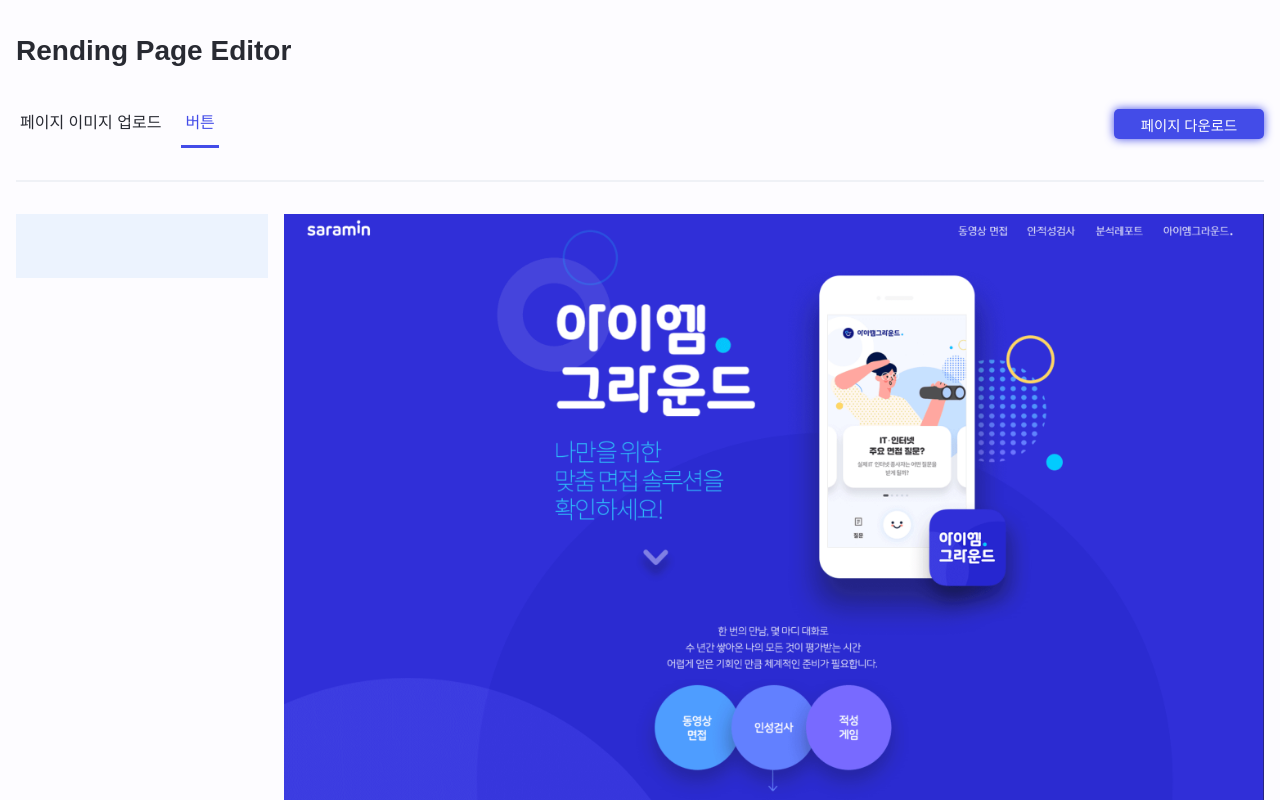
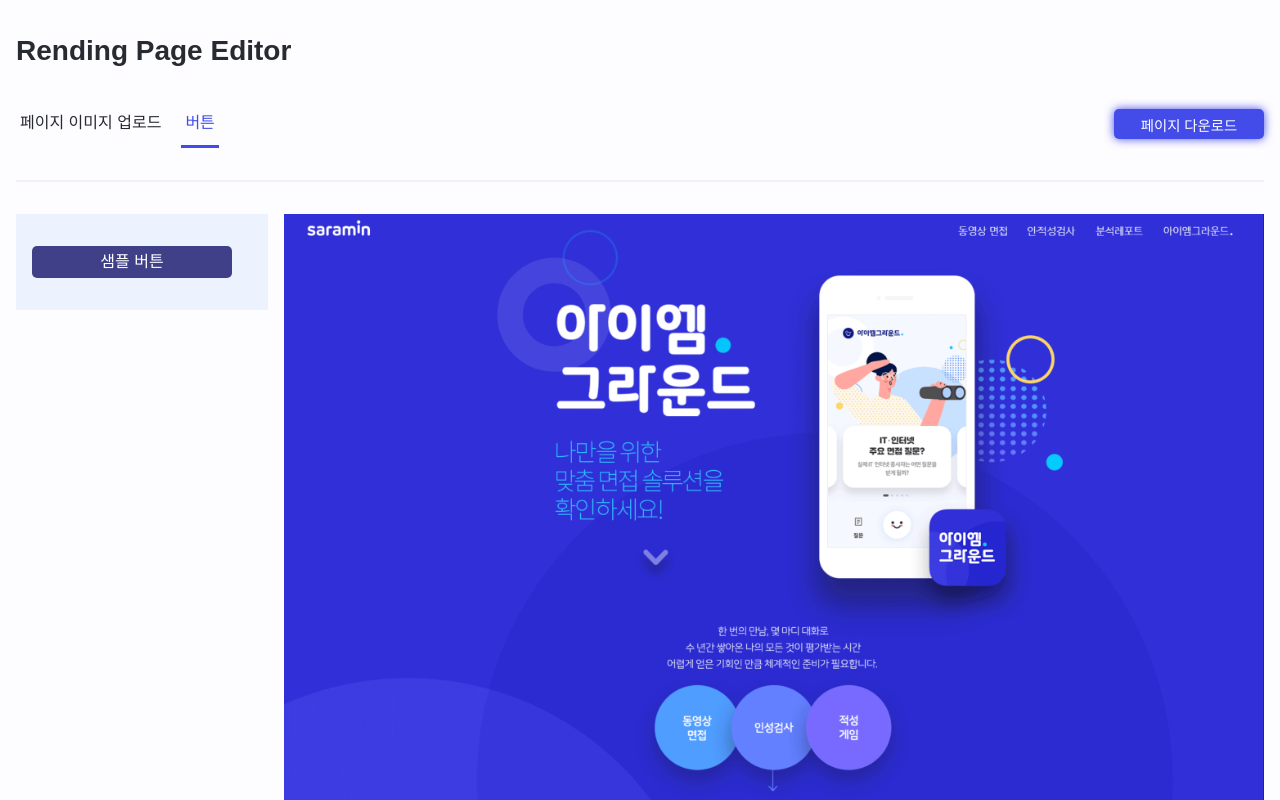
Before and after one commit to seadonggyun4/promotionPage-editor, a React (Create React App) app: page / in a window 1280 px wide. Both pictures are taken after a click on the item "버튼". Shown: the top 800 px of the page. Built offline with nearby package versions, Linux system fonts and the light colour scheme.

Commit message:
[ feat ] : 샘플 버튼 추가 및 elements를 webview에 추가하는 로직 개발

```diff
--- a/src/app/App.tsx
+++ b/src/app/App.tsx
@@ -1,13 +1,16 @@
 import Main from "./Main";
 
 //provider
-import {UploadImageProvider } from "../features/uploadImage/provider/UploadImageContext";
+import {UploadImageProvider } from "../features/uploadImage/provider/UploadImageProvider";
+import  {ElementsProvider} from "../app/provider/ElementsProvider";
 
 function App(){
     return (
         <div className="App">
             <UploadImageProvider >
-                <Main />
+                <ElementsProvider>
+                    <Main />
+                </ElementsProvider>
             </UploadImageProvider>
         </div>
     )
--- a/src/app/Main.tsx
+++ b/src/app/Main.tsx
@@ -1,16 +1,20 @@
 import styled from "styled-components";
 
+// components
 import Header from './layouts/Header'
 import Menu from './layouts/Menu'
 import ContentPanel from "./layouts/ContentPanel";
 import Webview from "../features/landingPageDonland/components/Webview";
 import DonloadBtn from '../features/landingPageDonland/components/DonloadBtn'
 
+// hook & provider
 import { useMenu } from "./hook/useMenu";
-import { useUploadImageContext } from "../features/uploadImage/provider/UploadImageContext";
+import { useElementsContext } from "../app/provider/ElementsProvider";
+import { useUploadImageContext } from "../features/uploadImage/provider/UploadImageProvider";
 
 function Main(){
     const { uploadedImage } = useUploadImageContext();
+    const { elements } = useElementsContext();
     const { isActive, activeMenu } = useMenu()
 
     return(
@@ -19,7 +23,7 @@
             <Menu menuActive={isActive} menuClick={activeMenu} children={<DonloadBtn uploadedImage={uploadedImage} />}/>
             <ContentStyle>
                 <ContentPanel menuActive={isActive}/>
-               <Webview uploadedImage={uploadedImage} />
+               <Webview elements={elements} uploadedImage={uploadedImage} />
             </ContentStyle>
         </MainStyle>
     )
--- /dev/null
+++ b/src/app/hook/useElements.ts
@@ -0,0 +1,16 @@
+// useElements.ts
+import { useState } from "react";
+
+export const useElements = () => {
+    const [elements, setElements] = useState<React.ReactNode[]>([]); // ReactNode 배열로 상태 정의
+
+    const addElement = (el: React.ReactNode) => {
+        setElements(prevElements => [...prevElements, el]); // ReactNode 추가
+    };
+
+    const createSampleButton = (ButtonComponent: React.ReactNode) => {
+        addElement(ButtonComponent); // 버튼을 추가
+    };
+
+    return { elements, createSampleButton };
+};
--- a/src/app/layouts/ContentPanel.tsx
+++ b/src/app/layouts/ContentPanel.tsx
@@ -1,6 +1,7 @@
 import styled from "styled-components";
 
 import UploadArea from '../../features/uploadImage/components/UploadArea'
+import ButtonBox from "../../features/setButton/components/ButtonBox";
 import {menu} from "../contents/contents";
 
 interface ContentPanelProps {
@@ -11,6 +12,7 @@
     return(
         <ContentPanelStyle>
             { menu[0] ===  menuActive ? <UploadArea /> : '' }
+            { menu[1] ===  menuActive ? <ButtonBox /> : '' }
         </ContentPanelStyle>
     )
 }
--- /dev/null
+++ b/src/app/provider/ElementsProvider.tsx
@@ -0,0 +1,28 @@
+import React, { createContext, useContext, ReactNode } from 'react';
+import { useElements } from '../hook/useElements'; // Adjust the path as necessary
+
+interface ElementsContextType {
+    elements: React.ReactNode[];
+    createSampleButton: (ButtonComponent: React.ReactNode) => void;
+}
+
+const ElementsContext = createContext<ElementsContextType | undefined>(undefined);
+
+export const ElementsProvider: React.FC<{ children: ReactNode }> = ({ children }) => {
+    const { elements, createSampleButton } = useElements();
+
+    return (
+        <ElementsContext.Provider value={{ elements, createSampleButton }}>
+            {children}
+        </ElementsContext.Provider>
+    );
+};
+
+// Custom hook to use the Elements context
+export const useElementsContext = () => {
+    const context = useContext(ElementsContext);
+    if (!context) {
+        throw new Error('useElementsContext must be used within an ElementsProvider');
+    }
+    return context;
+};
--- a/src/features/landingPageDonland/components/Webview.tsx
+++ b/src/features/landingPageDonland/components/Webview.tsx
@@ -2,26 +2,28 @@
 import backgroundImage from "../../../asset/img/rendingPage.png";
 import React from "react";
 
-interface DonloadBtnProps {
+interface WebviewProps {
+    elements: React.ReactNode[]; // ReactNode로 변경
     uploadedImage: string | ArrayBuffer | null; // 적절한 타입 지정
 }
 
-function Webview ({uploadedImage}: DonloadBtnProps) {
+function Webview ({elements, uploadedImage}: WebviewProps) {
     return (
         <WebViewStyle className="webview">
-            <section>
             <img
                 id="rending"
                 src={uploadedImage ? uploadedImage.toString() : backgroundImage}
                 alt="프로모션 페이지 이미지"
                 style={{width: '100%', height: '100%'}}
             />
-            </section>
+            {elements.map((element, index) => (
+                <div key={index}>{element}</div> // elements에서 가져온 버튼을 렌더링
+            ))}
         </WebViewStyle>
     )
 }
 
-const WebViewStyle = styled.div`
+const WebViewStyle = styled.section`
     padding-bottom: 6rem;
     width: 100%;
     height: 100%;
--- /dev/null
+++ b/src/features/setButton/components/ButtonBox.tsx
@@ -0,0 +1,39 @@
+// ButtonBox.tsx
+import React from "react";
+import styled from "styled-components";
+import { useElementsContext } from "../../..//app/provider/ElementsProvider";
+
+function ButtonBox() {
+    const { createSampleButton } = useElementsContext()
+
+    const selectBtn = () => {
+        createSampleButton(<SampleBtn>샘플 버튼</SampleBtn>); // SampleBtn을 매개변수로 전달
+        console.log("버튼 추가됨");
+    };
+
+    return (
+        <div>
+            <SampleBtn onClick={selectBtn}>샘플 버튼</SampleBtn>
+        </div>
+    );
+}
+
+const SampleBtn = styled.div`
+    display: flex;
+    justify-content: center;
+    align-items: center;
+    padding: 1rem 0;
+    width: 200px;
+    height: 20px;
+    border-radius: 5px;
+    background-color: #404089;
+    color: #ffffff;
+    cursor: pointer;
+    transition: 0.3s ease-in-out;
+
+    &:hover {
+        opacity: 0.8;
+    }
+`;
+
+export default ButtonBox;
--- a/src/features/uploadImage/components/UploadArea.tsx
+++ b/src/features/uploadImage/components/UploadArea.tsx
@@ -1,6 +1,6 @@
 import styled from "styled-components";
 import React from "react";
-import {useUploadImageContext} from "../provider/UploadImageContext";
+import {useUploadImageContext} from "../provider/UploadImageProvider";
 
 function UploadArea(){
     const { handleDrop, handleDragOver } = useUploadImageContext();
```
Also changed, not shown: src/features/uploadImage/provider/UploadImageProvider.tsx (renamed from src/features/uploadImage/provider/UploadImageContext.tsx). Lines whose indentation alone changed are shown as unchanged.
